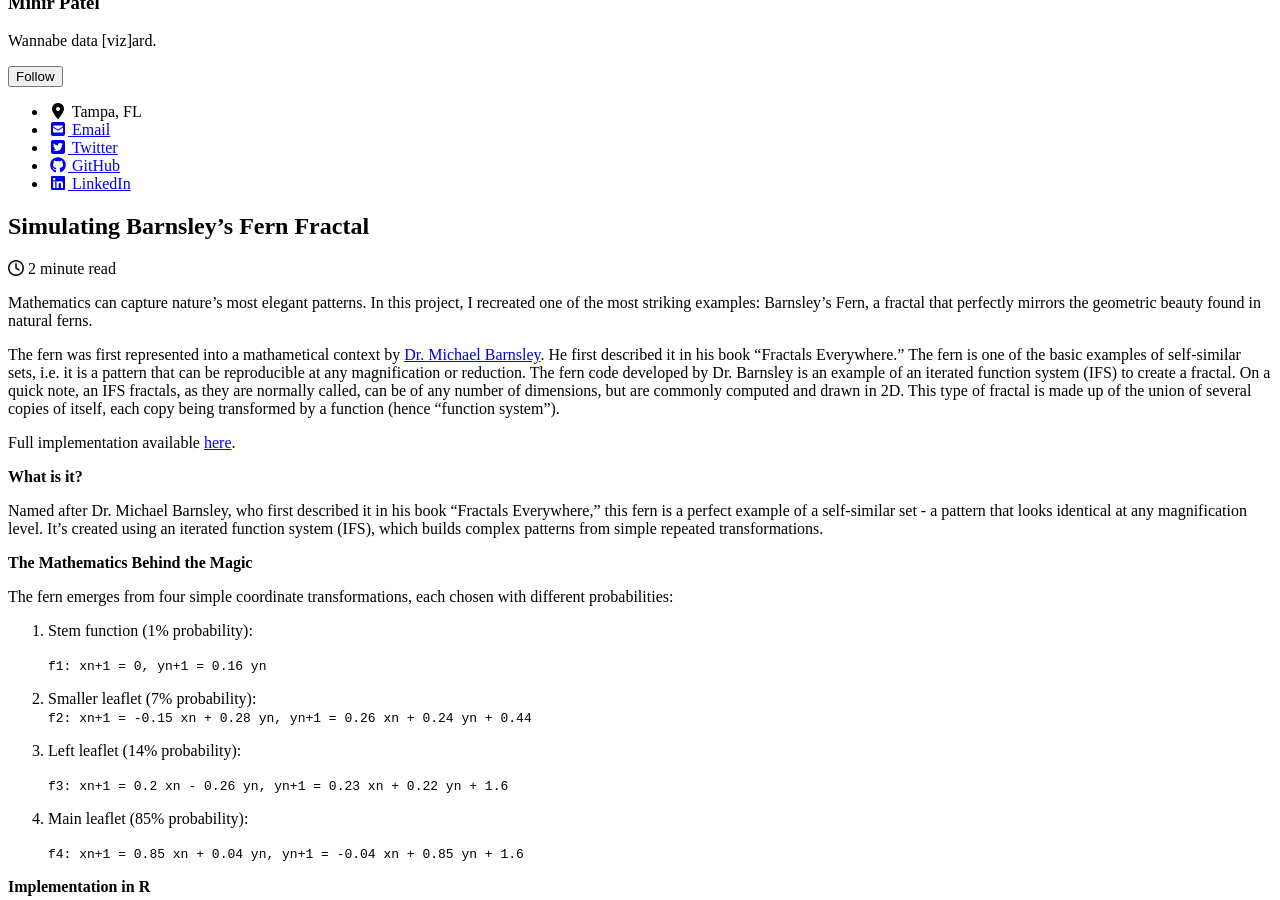
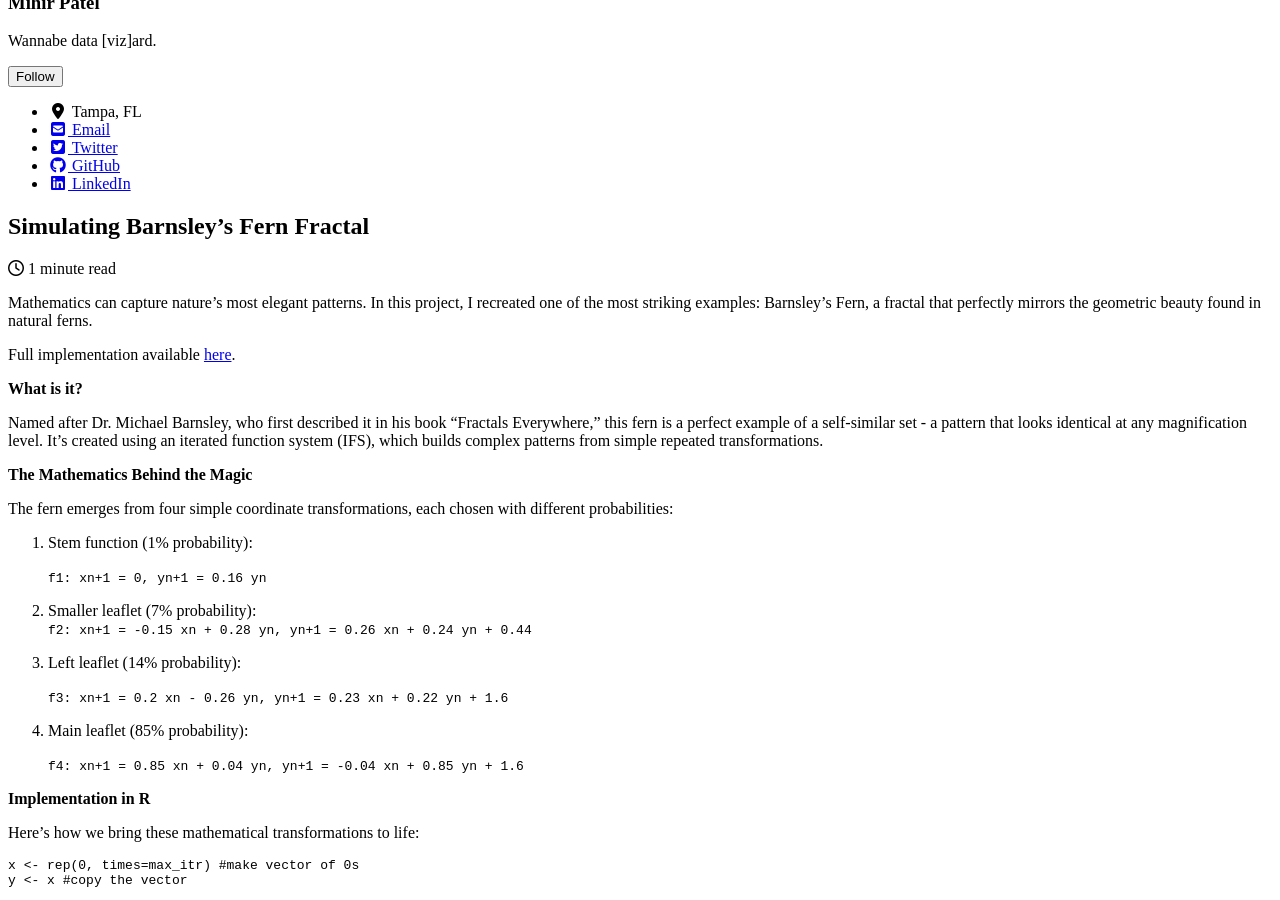
Before and after one commit to mihirp161/mihirp161.github.io, a Jekyll site: the page built from _posts/2020-01-27-barnsleysFern.md, in a window 1280 px wide and 900 px high, scrolled down 1004 px. Built offline with Jekyll 4.4.1, drawn with Linux system fonts in a browser that asks for light colours; cached includes are drawn as plain includes; nearby versions of some CDN libraries.

Commit message:
Update 2020-01-27-barnsleysFern.md

```diff
--- a/_posts/2020-01-27-barnsleysFern.md
+++ b/_posts/2020-01-27-barnsleysFern.md
@@ -7,8 +7,6 @@ excerpt: "Complex Numbers, Linear Algebra, the Barnsley Fern, Fractal"
 mathjax: "true"
 ---
 Mathematics can capture nature's most elegant patterns. In this project, I recreated one of the most striking examples: Barnsley's Fern, a fractal that perfectly mirrors the geometric beauty found in natural ferns.
-
-The fern was first represented into a mathametical context by [Dr. Michael Barnsley](https://en.wikipedia.org/wiki/Michael_Barnsley). He first described it in his book "Fractals Everywhere." The fern is one of the basic examples of self-similar sets, i.e. it is a pattern that can be reproducible at any magnification or reduction. The fern code developed by Dr. Barnsley is an example of an iterated function system (IFS) to create a fractal. On a quick note, an IFS fractals, as they are normally called, can be of any number of dimensions, but are commonly computed and drawn in 2D. This type of fractal is made up of the union of several copies of itself, each copy being transformed by a function (hence "function system").
 
 Full implementation available [here](https://github.com/opendatasurgeon/BarnsleysFractal_r).
 
```
